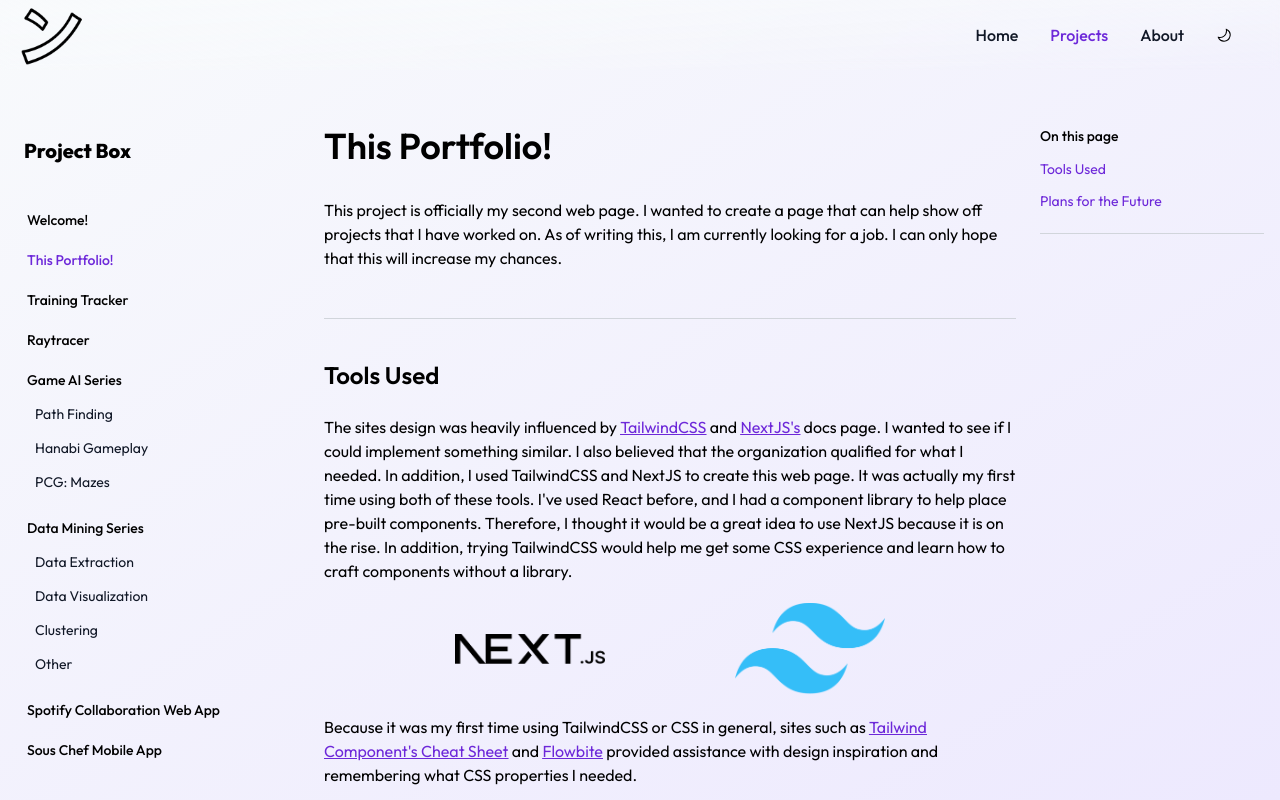
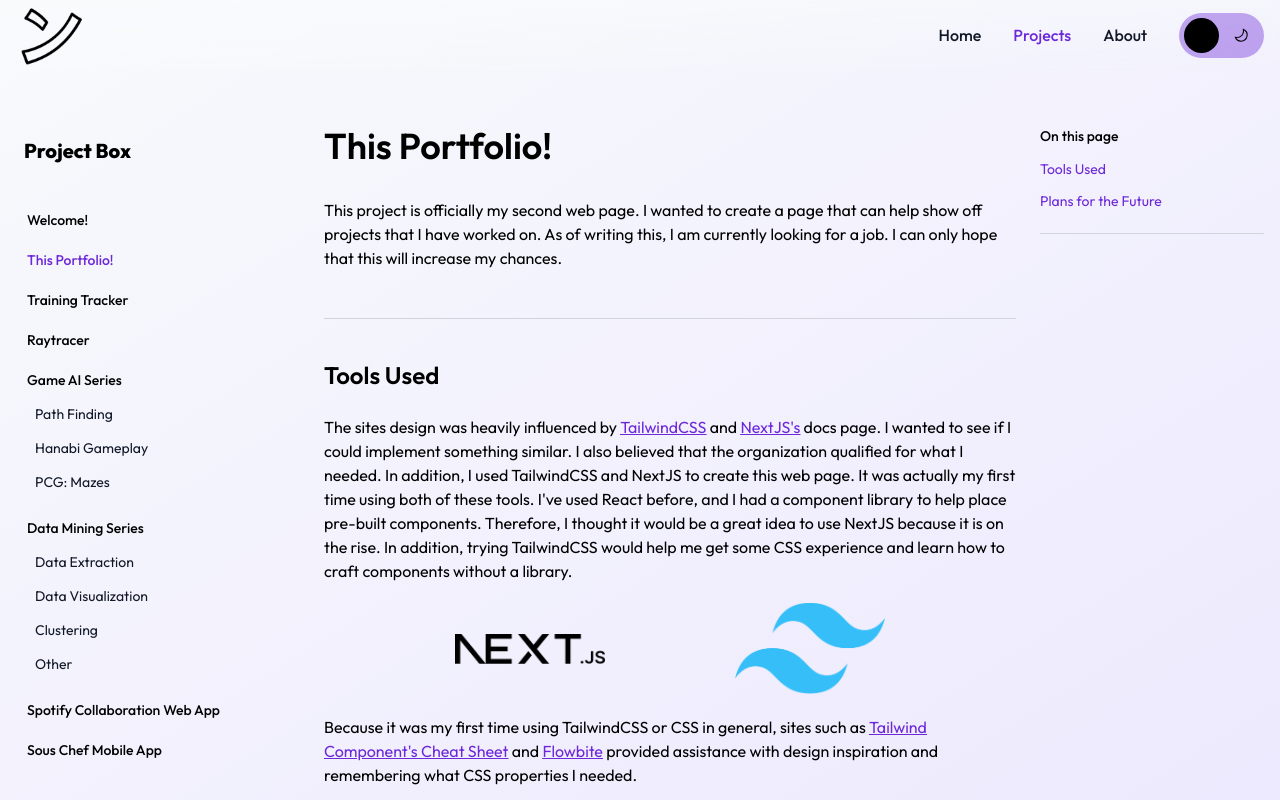
Before and after one commit to RaidenXP/portfolio, a Next.js app: page /Projects/Portfolio in a window 1280 px wide. Shown: the top 800 px of the page. Built offline with nearby package versions, Linux system fonts and the light colour scheme.

Commit message:
Dark Toggle and Mobile Implementation Done

```diff
--- a/components/MobileNavDrop.jsx
+++ b/components/MobileNavDrop.jsx
@@ -10,7 +10,6 @@
   <motion.path
     fill="transparent"
     strokeWidth="3"
-    stroke="hsl(0, 0%, 18%)"
     strokeLinecap="round"
     {...props}
   />
@@ -50,11 +49,10 @@
     >
       <button
         type='button'
-        className='inline-flex items-center p-2 w-10 h-10 justify-center text-sm text-gray-500
-        rounded-lg hover:bg-violet-100 focus:outline-none focus:ring-2 focus:ring-gray-200'
+        className='hamburger'
         onClick={() => setToggleHam((prev) => !prev)}
       >
-        <svg width="23" height="23" viewBox="0 0 23 23">
+        <svg className='stroke-[hsl(0,0%,18%)] dark:stroke-white' width="23" height="23" viewBox="0 0 23 23">
           <Path
             variants={{
               closed: { d: "M 2 2.5 L 20 2.5" },
--- a/components/MobileSideBar.jsx
+++ b/components/MobileSideBar.jsx
@@ -11,8 +11,7 @@
   const [toggleMenu, setToggleMenu] = useState(false);
 
   return (
-    <motion.div className={`md:hidden sticky top-[102px] z-40 py-3 bg-gradient-to-br from-inherit
-      backdrop-blur-[4px] border-y`}
+    <motion.div className={`mobile_side_bar_header`}
       initial={false}
       animate={toggleMenu ? "open" : "closed"}
     >
@@ -27,8 +26,7 @@
           <span>Menu</span>
       </button>
       <motion.div
-        className={`absolute px-4 flex flex-col justify-between w-full bg-gradient-to-br
-        from-slate-50 to-violet-100`}
+        className={`mobile_side_bar_content`}
         variants={{
           open: {
             clipPath: "inset(0% 0% 0% 0% round 10px)",
--- a/components/NavBar.jsx
+++ b/components/NavBar.jsx
@@ -1,9 +1,5 @@
-import Link from 'next/link';
-import Image from 'next/image';
-
 import NavList from './NavList';
 import MobileNavDrop from './MobileNavDrop';
-import ThemeToggle from './ThemeToggle';
 import Logo from './Logo';
 
 const NavBar = () => {
@@ -17,10 +13,9 @@
         <Logo/>
         <MobileNavDrop/>
         <div
-          className={`md:flex items-center justify-between w-full md:w-auto hidden`}
+          className={`md:flex hidden`}
         >
           <NavList/>
-          <ThemeToggle styles='p-8'/>
         </div>
       </div>
     </nav>
--- a/components/NavList.jsx
+++ b/components/NavList.jsx
@@ -5,6 +5,8 @@
 import { usePathname } from 'next/navigation';
 
 import { motion } from 'framer-motion';
+
+import ThemeToggle from './ThemeToggle';
 
 const ulVariants = {
   open: {
@@ -85,6 +87,9 @@
           About
         </Link>
       </motion.li>
+      <motion.li className='pt-4 md:pt-0 self-center' variants={liVariants}>
+        <ThemeToggle/>
+      </motion.li>
     </motion.ul>
   )
 }
--- a/components/ThemeToggle.jsx
+++ b/components/ThemeToggle.jsx
@@ -3,9 +3,17 @@
 import { useTheme } from "next-themes";
 import { useState, useEffect } from "react";
 
+import { motion } from "framer-motion";
+
 import { GoMoon, GoSun } from "react-icons/go";
 
-const ThemeToggle = ({ styles="" }) => {
+const spring = {
+  type: "spring",
+  stiffness: 700,
+  damping: 30
+};
+
+const ThemeToggle = () => {
   const { resolvedTheme, setTheme } = useTheme();
   const [mounted, setMounted] = useState(false);
 
@@ -17,13 +25,18 @@
     return null;
   }
 
+  const toggleSwitch = () => {
+    setTheme(resolvedTheme === 'dark' ? 'light' : 'dark')
+  };
+
   return (
-    <button
-      onClick={() => setTheme(resolvedTheme === 'dark' ? 'light' : 'dark')}
-      className={styles}
-    >
-      {resolvedTheme === 'dark' ? <GoSun/> : <GoMoon/>}
-    </button>
+    <>
+      <div className={'toggle'} onClick={toggleSwitch}>
+        <GoSun className="hidden dark:block ml-[10px]"/>
+        <motion.div className="handle" layout transition={spring} />
+        <GoMoon className="dark:hidden mr-[10px]"/>
+      </div>
+    </>
   )
 }
 
--- a/styles/globals.css
+++ b/styles/globals.css
@@ -22,9 +22,10 @@
 }
 
 .nav_list{
-  @apply font-medium flex flex-col p-4 md:p-0 mt-4 border
+  @apply font-medium flex flex-col p-4 md:p-0 mt-4 border md:items-center
   border-violet-100 rounded-lg bg-violet-100 md:flex-row
   md:space-x-8 md:mt-0 md:border-0 shadow-xl md:bg-transparent md:shadow-none
+  dark:bg-slate-700 dark:border-slate-700 dark:md:bg-transparent
 }
 
 .nav_list_active_item{
@@ -34,6 +35,7 @@
 .nav_list_item{
   @apply text-gray-900 hover:bg-violet-300 hover:text-white
   md:hover:bg-transparent md:border-0 md:hover:text-violet-700 dark:text-white dark:md:hover:text-violet-400
+  dark:hover:bg-violet-500 dark:md:hover:bg-transparent
 }
 
 .proj_main_item{
@@ -54,3 +56,30 @@
 .proj_item_not_active{
   @apply hover:text-violet-700 dark:hover:text-violet-400
 }
+
+.toggle{
+  @apply w-[85px] dark:bg-violet-400/40 bg-violet-700/40
+  flex justify-between rounded-[50px] cursor-pointer
+  items-center p-[5px]
+}
+
+.handle{
+  @apply w-[35px] h-[35px] dark:bg-white bg-black
+  rounded-full
+}
+
+.hamburger{
+  @apply inline-flex items-center p-2 w-10 h-10 justify-center text-sm
+  rounded-lg hover:bg-violet-100 focus:outline-none focus:ring-2 focus:ring-gray-200
+  dark:hover:bg-violet-700 dark:focus:ring-slate-700 dark:focus:ring-2 dark:focus:outline-none
+}
+
+.mobile_side_bar_header{
+  @apply md:hidden sticky top-[102px] z-40 py-3 bg-gradient-to-br from-inherit
+  backdrop-blur-[4px] border-y dark:bg-none
+}
+
+.mobile_side_bar_content{
+  @apply absolute px-4 flex flex-col justify-between w-full bg-gradient-to-br
+  from-slate-50 to-violet-100 dark:bg-none dark:bg-slate-800
+}
```
